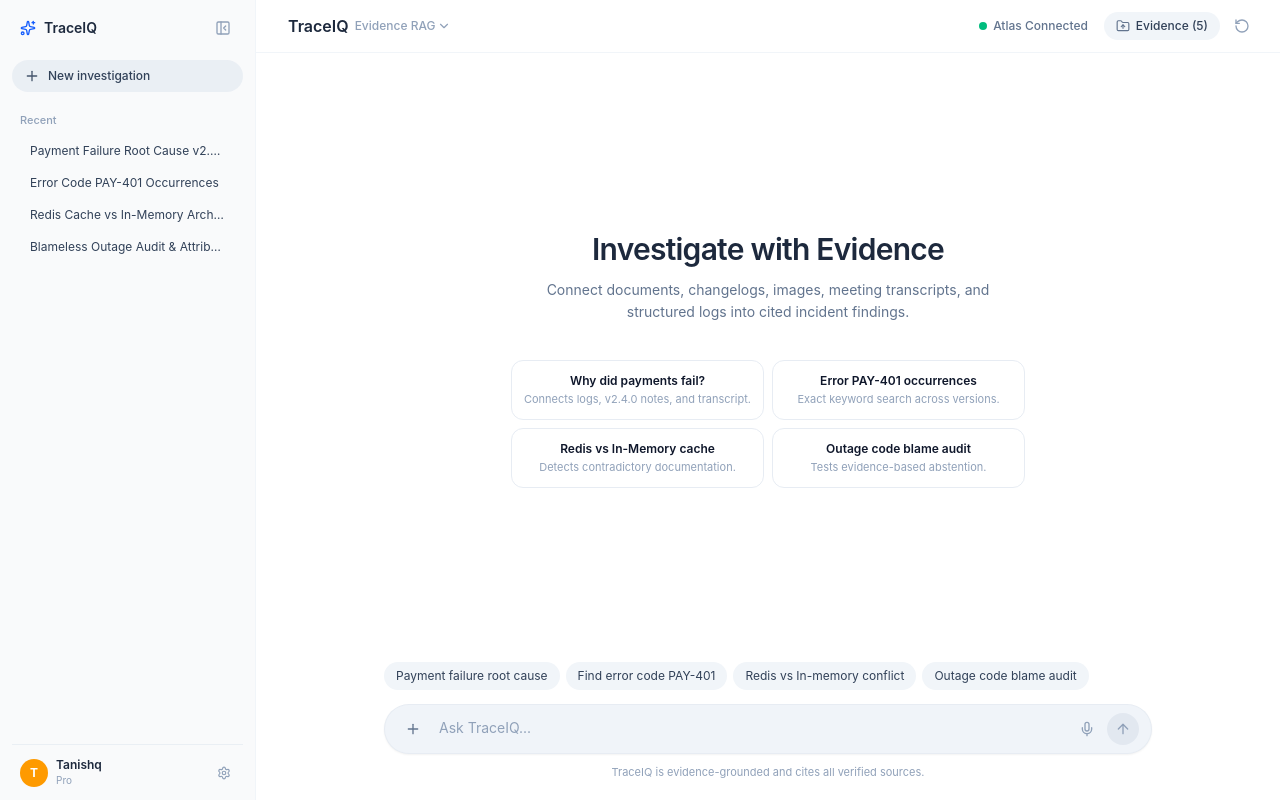
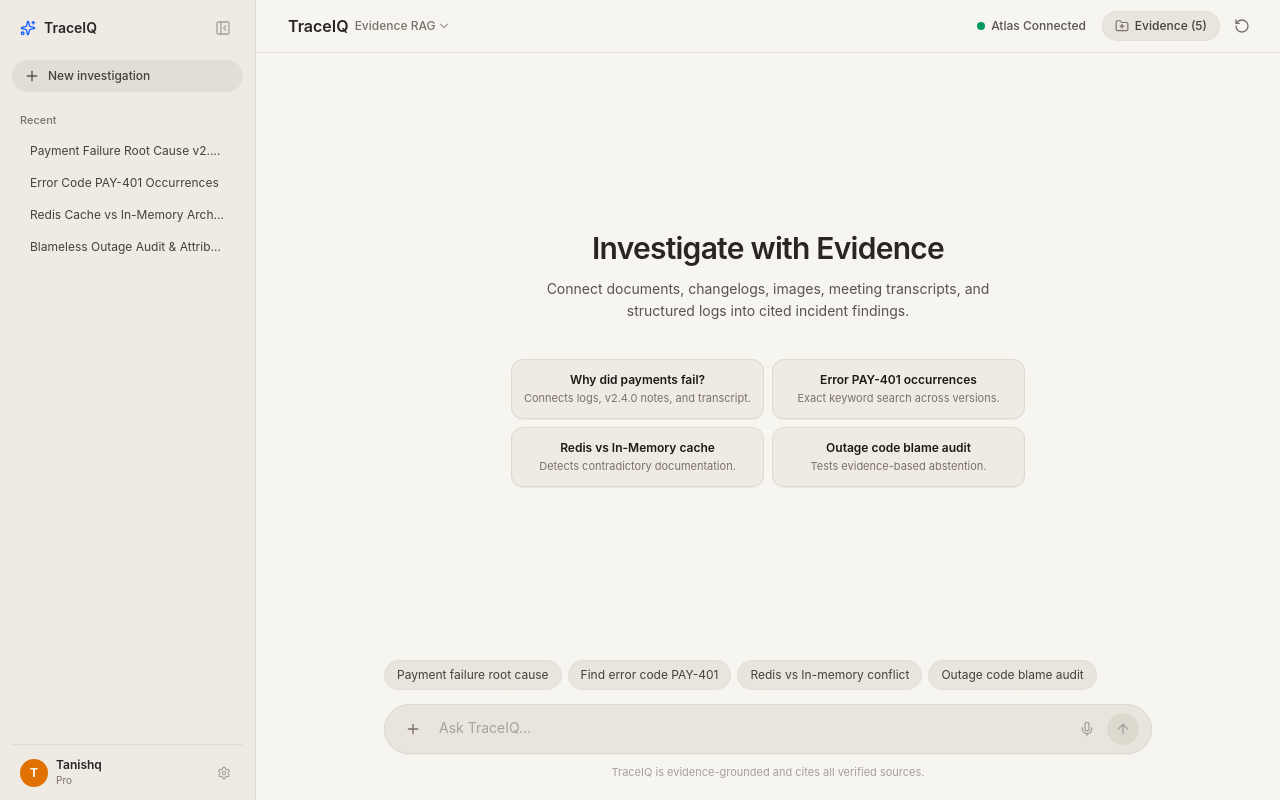
Before and after one commit to CodingTJ1507/RAG_Transfinitte, a Next.js app in the folder frontend/: page / in a window 1280 px wide. Built offline with nearby package versions, Linux system fonts and the light colour scheme.

Commit message:
feat(frontend): apply calm warm alabaster and oatmeal theme instead of stark white

```diff
--- a/frontend/src/app/globals.css
+++ b/frontend/src/app/globals.css
@@ -1,10 +1,15 @@
 @import "tailwindcss";
 
 :root {
-  --background: #ffffff;
-  --foreground: #1f2937;
-  --sidebar-bg: #f9fafb;
-  --border-color: #e5e7eb;
+  --background: #f7f5f0;
+  --foreground: #262320;
+  --sidebar-bg: #efebe4;
+  --card-bg: #faf8f5;
+  --border-color: #ded9cf;
+  --input-bg: #eae5dc;
+  --badge-bg: #e4dfd5;
+  --badge-hover: #d9d3c7;
+  --badge-text: #4a453e;
 }
 
 body {
@@ -14,19 +19,21 @@
   overflow-x: hidden;
 }
 
-/* Gemini-style sleek pill input */
+/* Warm tactile pill input */
 .gemini-input-pill {
-  background: #f0f4f9;
+  background: var(--input-bg);
   border-radius: 9999px;
+  border: 1px solid var(--border-color);
   transition: all 0.2s ease;
 }
 
 .gemini-input-pill:focus-within {
-  background: #ffffff;
-  box-shadow: 0 1px 6px rgba(0, 0, 0, 0.12), 0 1px 2px rgba(0, 0, 0, 0.08);
+  background: #fdfcfb;
+  border-color: #cbcfb;
+  box-shadow: 0 2px 10px rgba(50, 40, 30, 0.08);
 }
 
-/* Gemini-style subtle source badge */
+/* Warm muted inline source badge */
 .gemini-source-badge {
   display: inline-flex;
   align-items: center;
@@ -35,8 +42,9 @@
   font-size: 10px;
   font-weight: 600;
   letter-spacing: 0.02em;
-  background-color: #e2e8f0;
-  color: #475569;
+  background-color: var(--badge-bg);
+  color: var(--badge-text);
+  border: 1px solid rgba(0, 0, 0, 0.06);
   transition: all 0.15s ease;
   vertical-align: middle;
   margin: 0 3px;
@@ -46,11 +54,11 @@
 }
 
 .gemini-source-badge:hover {
-  background-color: #cbd5e1;
-  color: #1e293b;
+  background-color: var(--badge-hover);
+  color: #23201d;
 }
 
-/* Minimal scrollbar */
+/* Minimal warm scrollbar */
 ::-webkit-scrollbar {
   width: 5px;
   height: 5px;
@@ -61,10 +69,10 @@
 }
 
 ::-webkit-scrollbar-thumb {
-  background: #d1d5db;
+  background: #d4cec4;
   border-radius: 9999px;
 }
 
 ::-webkit-scrollbar-thumb:hover {
-  background: #9ca3af;
+  background: #b8b1a4;
 }
--- a/frontend/src/app/page.tsx
+++ b/frontend/src/app/page.tsx
@@ -197,20 +197,20 @@
   };
 
   return (
-    <div className="min-h-screen flex bg-white text-slate-800">
+    <div className="min-h-screen flex bg-[#f7f5f0] text-stone-800">
       {/* Gemini Collapsible Sidebar */}
       {isSidebarOpen && (
-        <aside className="w-64 border-r border-slate-100 bg-[#f9fafb] p-3 flex flex-col justify-between shrink-0 hidden md:flex transition-all">
+        <aside className="w-64 border-r border-[#ded9cf]/80 bg-[#efebe4] p-3 flex flex-col justify-between shrink-0 hidden md:flex transition-all">
           <div>
             {/* Top Gemini Brand & Toggle */}
             <div className="flex items-center justify-between px-2 py-1 mb-4">
               <div className="flex items-center space-x-2">
                 <Sparkles className="w-4 h-4 text-blue-600" />
-                <span className="font-semibold text-sm text-slate-800">TraceIQ</span>
+                <span className="font-semibold text-sm text-stone-800">TraceIQ</span>
               </div>
               <button
                 onClick={() => setIsSidebarOpen(false)}
-                className="p-1 text-slate-400 hover:text-slate-600 rounded-lg hover:bg-slate-200/50"
+                className="p-1 text-stone-400 hover:text-stone-700 rounded-lg hover:bg-stone-300/50 cursor-pointer"
                 title="Collapse sidebar"
               >
                 <PanelLeftClose className="w-4 h-4" />
@@ -220,21 +220,21 @@
             {/* New Chat Button */}
             <button
               onClick={handleResetChat}
-              className="w-full flex items-center space-x-2 px-3 py-2 rounded-full bg-slate-200/60 hover:bg-slate-200 text-slate-700 text-xs font-medium transition-colors mb-5"
+              className="w-full flex items-center space-x-2 px-3 py-2 rounded-full bg-[#e2ded5] hover:bg-[#d8d3c8] text-stone-700 text-xs font-medium transition-colors mb-5 cursor-pointer"
             >
-              <Plus className="w-4 h-4 text-slate-600" />
+              <Plus className="w-4 h-4 text-stone-600" />
               <span>New investigation</span>
             </button>
 
             {/* Recent Chats Section */}
             <div className="px-2">
-              <span className="text-[11px] font-medium text-slate-400 block mb-2">Recent</span>
+              <span className="text-[11px] font-medium text-stone-500 block mb-2">Recent</span>
               <div className="space-y-1">
                 {pastConversations.map((item, idx) => (
                   <button
                     key={idx}
                     onClick={() => handleSendMessage(item)}
-                    className="w-full text-left px-2.5 py-1.5 rounded-lg hover:bg-slate-200/50 text-xs text-slate-700 truncate block transition-colors font-normal"
+                    className="w-full text-left px-2.5 py-1.5 rounded-lg hover:bg-stone-300/50 text-xs text-stone-700 truncate block transition-colors font-normal cursor-pointer"
                   >
                     {item}
                   </button>
@@ -244,17 +244,17 @@
           </div>
 
           {/* User Profile Footer */}
-          <div className="border-t border-slate-200/60 pt-3 px-2 flex items-center justify-between">
+          <div className="border-t border-[#ded9cf]/80 pt-3 px-2 flex items-center justify-between">
             <div className="flex items-center space-x-2 min-w-0">
-              <div className="w-7 h-7 rounded-full bg-amber-500 text-white flex items-center justify-center font-bold text-xs shrink-0">
+              <div className="w-7 h-7 rounded-full bg-amber-600 text-white flex items-center justify-center font-bold text-xs shrink-0">
                 T
               </div>
               <div className="min-w-0">
-                <p className="text-xs font-semibold text-slate-800 truncate">Tanishq</p>
-                <p className="text-[10px] text-slate-400">Pro</p>
+                <p className="text-xs font-semibold text-stone-800 truncate">Tanishq</p>
+                <p className="text-[10px] text-stone-500">Pro</p>
               </div>
             </div>
-            <button className="p-1 text-slate-400 hover:text-slate-600 rounded-lg">
+            <button className="p-1 text-stone-400 hover:text-stone-700 rounded-lg cursor-pointer">
               <Settings className="w-3.5 h-3.5" />
             </button>
           </div>
@@ -268,7 +268,7 @@
           {!isSidebarOpen && (
             <button
               onClick={() => setIsSidebarOpen(true)}
-              className="p-2 ml-3 text-slate-400 hover:text-slate-600 rounded-lg hidden md:block"
+              className="p-2 ml-3 text-stone-400 hover:text-stone-700 rounded-lg hidden md:block cursor-pointer"
               title="Expand sidebar"
             >
               <PanelLeft className="w-4 h-4" />
@@ -288,10 +288,10 @@
           {messages.length === 0 ? (
             /* Gemini Welcome Screen */
             <div className="my-auto py-10 max-w-xl mx-auto text-center space-y-3">
-              <h2 className="text-2xl md:text-3xl font-semibold text-slate-800 tracking-tight">
+              <h2 className="text-2xl md:text-3xl font-semibold text-stone-800 tracking-tight">
                 Investigate with Evidence
               </h2>
-              <p className="text-sm text-slate-500 leading-relaxed max-w-md mx-auto">
+              <p className="text-sm text-stone-600 leading-relaxed max-w-md mx-auto">
                 Connect documents, changelogs, images, meeting transcripts, and structured logs into cited incident findings.
               </p>
 
@@ -299,34 +299,34 @@
               <div className="grid grid-cols-1 sm:grid-cols-2 gap-2 pt-6 text-left">
                 <button
                   onClick={() => handleSendMessage("Why did payment failures begin after yesterday's deployment?")}
-                  className="p-3 rounded-xl border border-slate-200/80 hover:bg-slate-50 transition-colors text-xs text-slate-700"
+                  className="p-3 rounded-xl bg-[#efebe3] border border-[#ded9cf] hover:bg-[#e6e1d7] transition-colors text-xs text-stone-700 cursor-pointer shadow-2xs"
                 >
-                  <span className="font-semibold block text-slate-900 mb-0.5">Why did payments fail?</span>
-                  <span className="text-slate-400 text-[11px]">Connects logs, v2.4.0 notes, and transcript.</span>
+                  <span className="font-semibold block text-stone-900 mb-0.5">Why did payments fail?</span>
+                  <span className="text-stone-500 text-[11px]">Connects logs, v2.4.0 notes, and transcript.</span>
                 </button>
 
                 <button
                   onClick={() => handleSendMessage('Find every occurrence of error code PAY-401 and compare the affected versions.')}
-                  className="p-3 rounded-xl border border-slate-200/80 hover:bg-slate-50 transition-colors text-xs text-slate-700"
+                  className="p-3 rounded-xl bg-[#efebe3] border border-[#ded9cf] hover:bg-[#e6e1d7] transition-colors text-xs text-stone-700 cursor-pointer shadow-2xs"
                 >
-                  <span className="font-semibold block text-slate-900 mb-0.5">Error PAY-401 occurrences</span>
-                  <span className="text-slate-400 text-[11px]">Exact keyword search across versions.</span>
+                  <span className="font-semibold block text-stone-900 mb-0.5">Error PAY-401 occurrences</span>
+                  <span className="text-stone-500 text-[11px]">Exact keyword search across versions.</span>
                 </button>
 
                 <button
                   onClick={() => handleSendMessage('The runbook says the service uses Redis, but the latest architecture diagram shows an in-memory cache. Which is correct?')}
-                  className="p-3 rounded-xl border border-slate-200/80 hover:bg-slate-50 transition-colors text-xs text-slate-700"
+                  className="p-3 rounded-xl bg-[#efebe3] border border-[#ded9cf] hover:bg-[#e6e1d7] transition-colors text-xs text-stone-700 cursor-pointer shadow-2xs"
                 >
-                  <span className="font-semibold block text-slate-900 mb-0.5">Redis vs In-Memory cache</span>
-                  <span className="text-slate-400 text-[11px]">Detects contradictory documentation.</span>
+                  <span className="font-semibold block text-stone-900 mb-0.5">Redis vs In-Memory cache</span>
+                  <span className="text-stone-500 text-[11px]">Detects contradictory documentation.</span>
                 </button>
 
                 <button
                   onClick={() => handleSendMessage('Which engineer secretly caused the outage, and what exact line of code did they change?')}
-                  className="p-3 rounded-xl border border-slate-200/80 hover:bg-slate-50 transition-colors text-xs text-slate-700"
+                  className="p-3 rounded-xl bg-[#efebe3] border border-[#ded9cf] hover:bg-[#e6e1d7] transition-colors text-xs text-stone-700 cursor-pointer shadow-2xs"
                 >
-                  <span className="font-semibold block text-slate-900 mb-0.5">Outage code blame audit</span>
-                  <span className="text-slate-400 text-[11px]">Tests evidence-based abstention.</span>
+                  <span className="font-semibold block text-stone-900 mb-0.5">Outage code blame audit</span>
+                  <span className="text-stone-500 text-[11px]">Tests evidence-based abstention.</span>
                 </button>
               </div>
             </div>
--- a/frontend/src/components/ChatInput.tsx
+++ b/frontend/src/components/ChatInput.tsx
@@ -63,7 +63,7 @@
   };
 
   return (
-    <div className="sticky bottom-0 z-10 p-3 md:p-5 bg-gradient-to-t from-white via-white/95 to-transparent">
+    <div className="sticky bottom-0 z-10 p-3 md:p-5 bg-gradient-to-t from-[#f7f5f0] via-[#f7f5f0]/95 to-transparent">
       <div className="max-w-3xl mx-auto space-y-2.5">
         {/* Minimal Chips for Tests */}
         <div className="flex items-center space-x-1.5 overflow-x-auto pb-1 no-scrollbar text-xs">
@@ -72,7 +72,7 @@
               key={idx}
               onClick={() => onSendMessage(scenario.query)}
               disabled={isLoading}
-              className="px-3 py-1.5 rounded-full bg-slate-100 hover:bg-slate-200 text-slate-700 text-xs transition-colors shrink-0 disabled:opacity-50 font-normal"
+              className="px-3 py-1.5 rounded-full bg-[#eae5dc] hover:bg-[#dfd9cd] text-stone-700 border border-stone-300/40 text-xs transition-colors shrink-0 disabled:opacity-50 font-normal cursor-pointer"
             >
               {scenario.label}
             </button>
@@ -80,12 +80,12 @@
         </div>
 
         {/* Gemini-Style Rounded Capsule Input */}
-        <div className="gemini-input-pill flex items-center px-3 py-2 border border-slate-200/60 shadow-xs">
+        <div className="gemini-input-pill flex items-center px-3 py-2 shadow-2xs">
           {/* Plus / Attach Evidence Button */}
           <button
             type="button"
             onClick={onOpenUpload}
-            className="p-2 text-slate-500 hover:text-slate-800 hover:bg-slate-200/60 rounded-full transition-colors shrink-0"
+            className="p-2 text-stone-500 hover:text-stone-800 hover:bg-[#ded9cf]/70 rounded-full transition-colors shrink-0 cursor-pointer"
             title="Add evidence files"
           >
             <Plus className="w-4 h-4" />
@@ -100,14 +100,14 @@
             placeholder="Ask TraceIQ..."
             rows={1}
             disabled={isLoading}
-            className="flex-1 bg-transparent border-0 resize-none outline-hidden px-2.5 py-1 text-sm text-slate-800 placeholder-slate-400 font-normal max-h-32 leading-relaxed"
+            className="flex-1 bg-transparent border-0 resize-none outline-hidden px-2.5 py-1 text-sm text-stone-800 placeholder-stone-400 font-normal max-h-32 leading-relaxed"
           />
 
           {/* Right Action Icons */}
           <div className="flex items-center space-x-1 shrink-0">
             <button
               type="button"
-              className="p-2 text-slate-400 hover:text-slate-600 rounded-full transition-colors"
+              className="p-2 text-stone-400 hover:text-stone-700 rounded-full transition-colors cursor-pointer"
               title="Voice query"
             >
               <Mic className="w-4 h-4" />
@@ -118,10 +118,10 @@
               type="button"
               onClick={() => handleSubmit()}
               disabled={!input.trim() || isLoading}
-              className={`w-8 h-8 rounded-full flex items-center justify-center transition-all ${
+              className={`w-8 h-8 rounded-full flex items-center justify-center transition-all cursor-pointer ${
                 input.trim() && !isLoading
-                  ? 'bg-slate-900 text-white hover:bg-slate-800'
-                  : 'bg-slate-200 text-slate-400 cursor-not-allowed'
+                  ? 'bg-stone-800 text-stone-50 hover:bg-stone-900'
+                  : 'bg-[#ded9cf] text-stone-400 cursor-not-allowed'
               }`}
             >
               <ArrowUp className="w-4 h-4" />
@@ -129,7 +129,7 @@
           </div>
         </div>
 
-        <p className="text-[11px] text-center text-slate-400 font-normal">
+        <p className="text-[11px] text-center text-stone-400 font-normal">
           TraceIQ is evidence-grounded and cites all verified sources.
         </p>
       </div>
--- a/frontend/src/components/Header.tsx
+++ b/frontend/src/components/Header.tsx
@@ -1,7 +1,7 @@
 'use client';
 
 import React from 'react';
-import { Database, FolderUp, RotateCcw, ChevronDown, Sparkles } from 'lucide-react';
+import { FolderUp, RotateCcw, ChevronDown } from 'lucide-react';
 
 interface HeaderProps {
   onOpenUpload: () => void;
@@ -11,14 +11,14 @@
 
 export const Header: React.FC<HeaderProps> = ({ onOpenUpload, onResetChat, ingestedFileCount }) => {
   return (
-    <header className="sticky top-0 z-20 bg-white/95 backdrop-blur-xs border-b border-slate-100 px-4 md:px-6 py-2.5 flex items-center justify-between">
+    <header className="sticky top-0 z-20 bg-[#f7f5f0]/90 backdrop-blur-xs border-b border-[#ded9cf]/80 px-4 md:px-6 py-2.5 flex items-center justify-between">
       {/* Brand & Model Selector (Gemini style) */}
       <div className="flex items-center space-x-2">
-        <div className="flex items-center space-x-1.5 cursor-pointer hover:bg-slate-50 px-2 py-1 rounded-lg transition-colors">
-          <span className="font-semibold text-slate-800 text-base">TraceIQ</span>
-          <span className="text-xs text-slate-400 font-medium flex items-center">
+        <div className="flex items-center space-x-1.5 cursor-pointer hover:bg-[#efebe4] px-2 py-1 rounded-lg transition-colors">
+          <span className="font-semibold text-stone-800 text-base">TraceIQ</span>
+          <span className="text-xs text-stone-500 font-medium flex items-center">
             <span>Evidence RAG</span>
-            <ChevronDown className="w-3.5 h-3.5 ml-0.5 text-slate-400" />
+            <ChevronDown className="w-3.5 h-3.5 ml-0.5 text-stone-400" />
           </span>
         </div>
       </div>
@@ -26,24 +26,24 @@
       {/* Right Actions */}
       <div className="flex items-center space-x-2">
         {/* Atlas status dot */}
-        <div className="hidden sm:flex items-center space-x-1.5 text-xs text-slate-500 font-medium px-2 py-1">
-          <span className="w-2 h-2 rounded-full bg-emerald-500"></span>
+        <div className="hidden sm:flex items-center space-x-1.5 text-xs text-stone-600 font-medium px-2 py-1">
+          <span className="w-2 h-2 rounded-full bg-emerald-600"></span>
           <span>Atlas Connected</span>
         </div>
 
         {/* Evidence Pack pill */}
         <button
           onClick={onOpenUpload}
-          className="flex items-center space-x-1.5 text-xs text-slate-700 bg-slate-100 hover:bg-slate-200 px-3 py-1.5 rounded-full transition-colors font-medium"
+          className="flex items-center space-x-1.5 text-xs text-stone-700 bg-[#eae5dc] hover:bg-[#dfd9cd] border border-stone-300/40 px-3 py-1.5 rounded-full transition-colors font-medium cursor-pointer"
         >
-          <FolderUp className="w-3.5 h-3.5 text-slate-500" />
+          <FolderUp className="w-3.5 h-3.5 text-stone-500" />
           <span>Evidence ({ingestedFileCount})</span>
         </button>
 
         {/* Reset */}
         <button
           onClick={onResetChat}
-          className="p-1.5 text-slate-400 hover:text-slate-700 hover:bg-slate-100 rounded-full transition-colors"
+          className="p-1.5 text-stone-500 hover:text-stone-800 hover:bg-[#eae5dc] rounded-full transition-colors cursor-pointer"
           title="New Investigation"
         >
           <RotateCcw className="w-4 h-4" />
```
Also changed, not shown: frontend/src/components/ChatMessage.tsx (+36 -36 lines), frontend/src/components/CitationCard.tsx (+5 -5 lines), frontend/src/components/CitationModal.tsx (+13 -13 lines), frontend/src/components/ThinkingAccordion.tsx (+7 -7 lines), frontend/src/components/UploadDrawer.tsx (+38 -37 lines).
